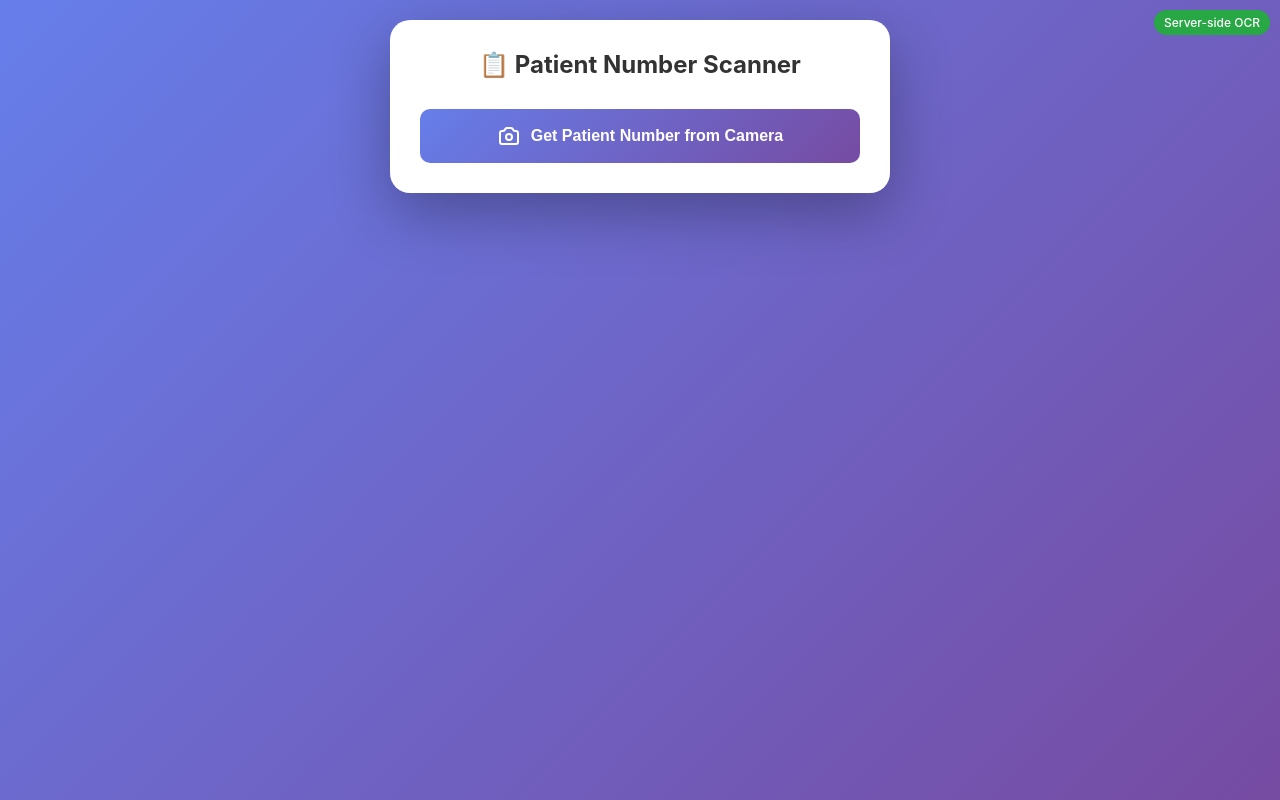
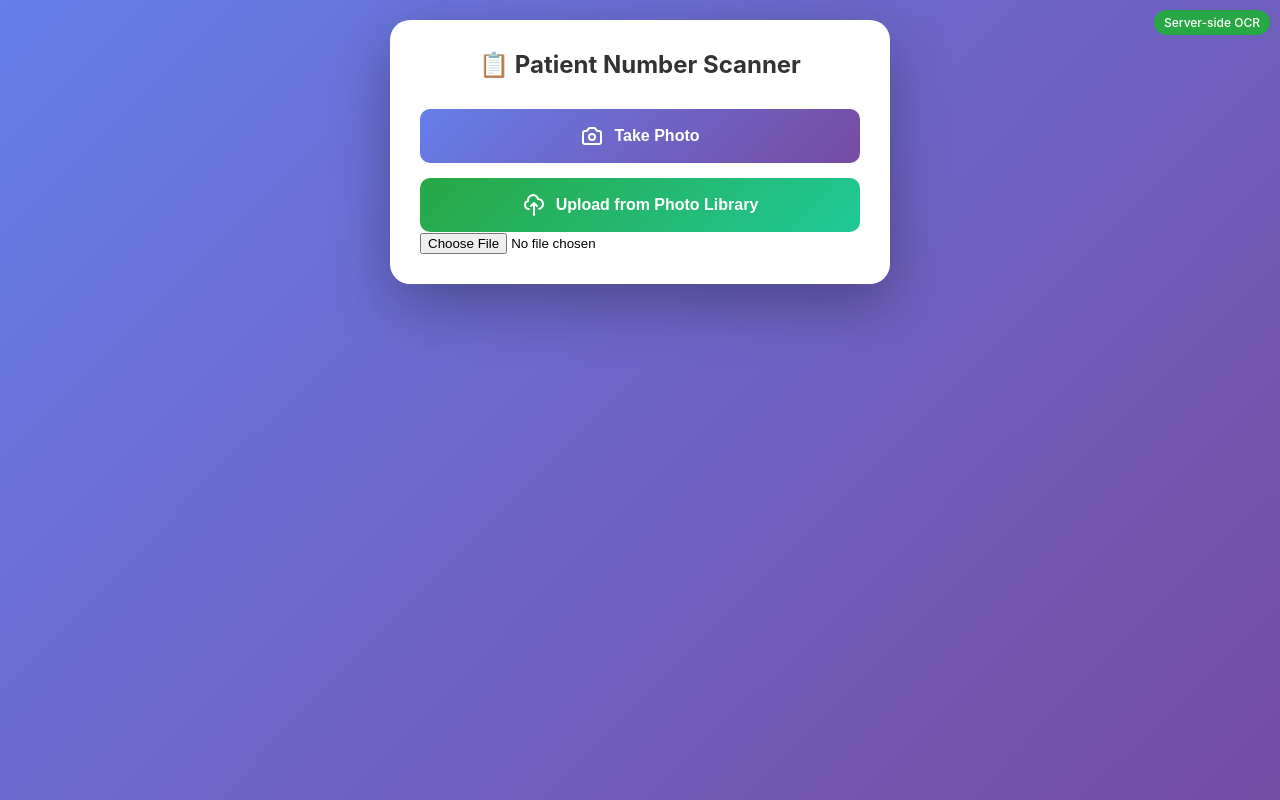
Before and after one commit to jdverbek/Ocr, a plain HTML site: page templates/index.html in a window 1280 px wide. Drawn offline with Linux system fonts and the light colour scheme.

Commit message:
Fix build failure and add photo library support
- Update package versions for Python 3.13 compatibility
- Use Pillow 10.4.0 instead of 10.0.1 to fix KeyError issue
- Switch to opencv-python-headless for server deployment
- Update numpy to compatible version 1.26.4
- Add separate 'Upload from Photo Library' button
- Create separate file inputs for camera vs photo library
- Update JavaScript to handle both input types
- Improve UI with distinct buttons for different image sources

```diff
--- a/templates/index.html
+++ b/templates/index.html
@@ -192,10 +192,18 @@
                 <path stroke-linecap="round" stroke-linejoin="round" stroke-width="2" d="M3 9a2 2 0 012-2h.93a2 2 0 001.664-.89l.812-1.22A2 2 0 0110.07 4h3.86a2 2 0 011.664.89l.812 1.22A2 2 0 0018.07 7H19a2 2 0 012 2v9a2 2 0 01-2 2H5a2 2 0 01-2-2V9z"></path>
                 <path stroke-linecap="round" stroke-linejoin="round" stroke-width="2" d="M15 13a3 3 0 11-6 0 3 3 0 016 0z"></path>
             </svg>
-            Get Patient Number from Camera
+            Take Photo
         </button>
 
-        <input type="file" id="fileInput" accept="image/*" capture="environment">
+        <button class="camera-button" id="uploadBtn" style="margin-top: 15px; background: linear-gradient(135deg, #28a745 0%, #20c997 100%);">
+            <svg class="camera-icon" fill="none" stroke="currentColor" viewBox="0 0 24 24">
+                <path stroke-linecap="round" stroke-linejoin="round" stroke-width="2" d="M7 16a4 4 0 01-.88-7.903A5 5 0 1115.9 6L16 6a5 5 0 011 9.9M15 13l-3-3m0 0l-3 3m3-3v12"></path>
+            </svg>
+            Upload from Photo Library
+        </button>
+
+        <input type="file" id="cameraInput" accept="image/*" capture="environment">
+        <input type="file" id="fileInput" accept="image/*">
 
         <div class="preview-section" id="previewSection">
             <img id="previewImage" class="preview-image" alt="Captured image">
@@ -315,7 +323,18 @@
 
         // Event listeners
         document.getElementById('captureBtn').addEventListener('click', () => {
+            document.getElementById('cameraInput').click();
+        });
+
+        document.getElementById('uploadBtn').addEventListener('click', () => {
             document.getElementById('fileInput').click();
+        });
+
+        document.getElementById('cameraInput').addEventListener('change', (event) => {
+            const file = event.target.files[0];
+            if (file) {
+                processImage(file);
+            }
         });
 
         document.getElementById('fileInput').addEventListener('change', (event) => {
```
Also changed, not shown: requirements.txt.
